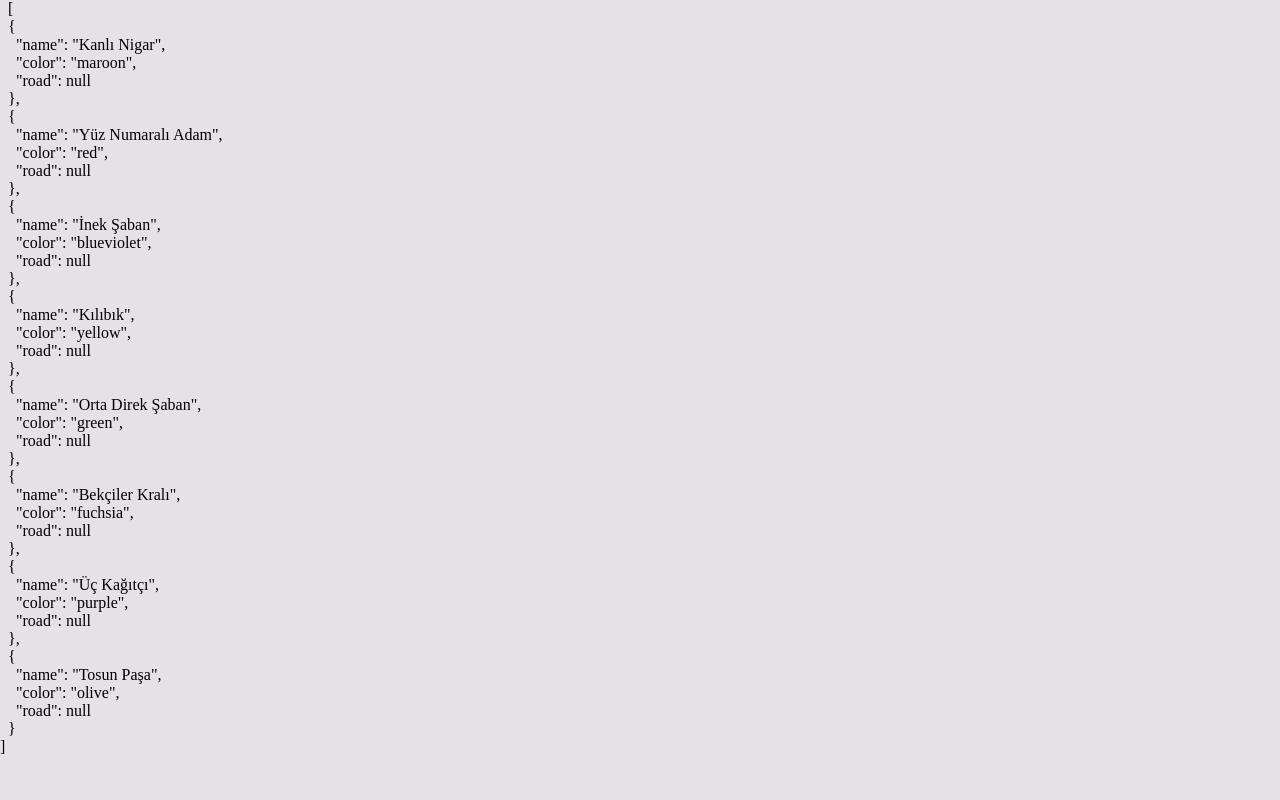
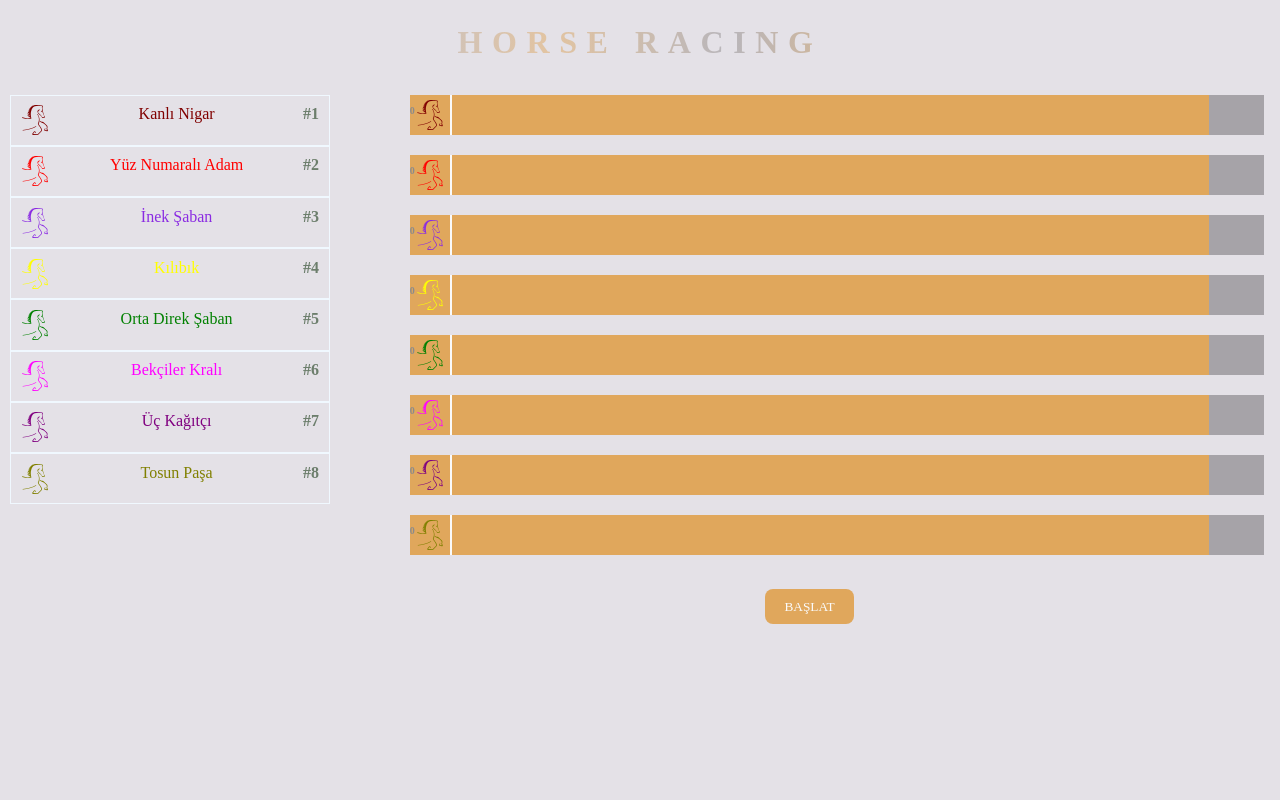
Before and after one commit to ynsmrtpc/protein-horse-racing-project, a Vue app: page / in a window 1280 px wide. Shown: the top 800 px of the page. Built offline with nearby package versions, Linux system fonts and the light colour scheme; a web font is replaced by a local one.

Commit message:
sıralama işlemleri tamamlandı

```diff
--- a/src/App.vue
+++ b/src/App.vue
@@ -31,10 +31,6 @@ const startRace = () => {
 </script>
 
 <template>
-  <pre>
-  {{ horses.horses }}
-
-  </pre>
   <h1 class="header">HORSE RACING</h1>
   <TimeCounter v-if="showCounter > 0"></TimeCounter>
   <div v-else class="wrapper">
@@ -42,7 +38,7 @@ const startRace = () => {
       <Skorboard :horseName="horses.horses"></Skorboard>
     </div>
     <div class="road">
-      <template v-for="color in horses.horses">
+      <template v-for="color in horses.horses" :key="color">
         <Horse
           :horseColor="{ color }"
           :startRaceToggle="startRaceToggle"
--- a/src/components/Horse/Horse.vue
+++ b/src/components/Horse/Horse.vue
@@ -6,7 +6,7 @@ const props = defineProps(["horseColor", "startRaceToggle"]);
 const emit = defineEmits(["update:btnName", "update:hiddenButton"]);
 
 const start = ref(0);
-const speed = ref(Math.floor(Math.random() * 22) + 20);
+const speed = ref(0);
 
 const horses = useHorsesStore();
 const speedHandler = (min, max) => {
@@ -26,13 +26,13 @@ watch(
   () => props.startRaceToggle,
   () => {
     if (props.startRaceToggle) {
+      speed.value = Math.floor(Math.random() * 22) + 20;
       const randomSpeed = setInterval(() => {
         speed.value = speedHandler(20, 40);
         if (start.value >= 100) {
           clearInterval(randomSpeed);
           emit("update:hiddenButton", true);
           emit("update:btnName", "YENİDEN BAŞLAT");
-          start.value = 0;
         }
       }, 3000);
       startHandler();
--- a/src/components/LeaderBoard/LeaderBoard.vue
+++ b/src/components/LeaderBoard/LeaderBoard.vue
@@ -1,29 +1,23 @@
 <script setup>
-import { ref, watch } from "vue";
 import { useHorsesStore } from "../../stores/horses";
 
 const props = defineProps(["horseName"]);
 const horses = useHorsesStore();
-const horsesSort = ref([]);
-
-// watch(
-//   () => horses.horses,
-//   () => {
-//     horses.horses.forEach((el) => horsesSort.value.push(el.road));
-//   }
-// );
-
-// console.log(horsesSort.value);
 </script>
 
 <template>
   <div class="scoreboard">
-    <ul v-for="horse in props.horseName" class="scoreboard__list">
-      <div :style="{ backgroundColor: horse.color }" class="horse_icon"></div>
-      <li :style="{ color: horse.color }" class="scoreboard__name">
+    <ul class="scoreboard__list">
+      <li
+        v-for="(horse, index) in horses.roadInfo"
+        :style="{ color: horse.color }"
+        class="scoreboard__name"
+        :key="horse.name"
+      >
+        <div :style="{ backgroundColor: horse.color }" class="horse_icon"></div>
         {{ horse.name }}
+        <strong class="sort">#{{ index + 1 }}</strong>
       </li>
-      <strong>#</strong>
     </ul>
   </div>
 </template>
@@ -32,13 +26,14 @@ const horsesSort = ref([]);
 .scoreboard {
   margin: 0.6rem;
   color: #6c7e6c;
-
-  &__list {
-    border: 0.1rem solid #f0f8ff;
+  &__name {
     display: flex;
     justify-content: space-between;
+    border: 0.1rem solid #f0f8ff;
     list-style: none;
     padding: 0.6rem;
+  }
+  &__list {
     width: 25vw;
   }
 }
@@ -47,4 +42,8 @@ const horsesSort = ref([]);
   mask: url(../../assets/horse.svg) no-repeat center;
   padding: 15px;
 }
+
+.sort {
+  color: #6c7e6c;
+}
 </style>
--- a/src/stores/horses.js
+++ b/src/stores/horses.js
@@ -44,7 +44,14 @@ export const useHorsesStore = defineStore('horse', {
                     color: "olive",
                     road: null
                 },
-            ]
+            ],
+
         }
     },
+    getters: {
+        roadInfo: (state) => {
+            let sortedHorses = state.horses.sort((h1, h2) => (h1.road > h2.road) ? 1 : (h1.road < h2.road) ? -1 : 0)
+            return sortedHorses
+        }
+    }
 })
```
